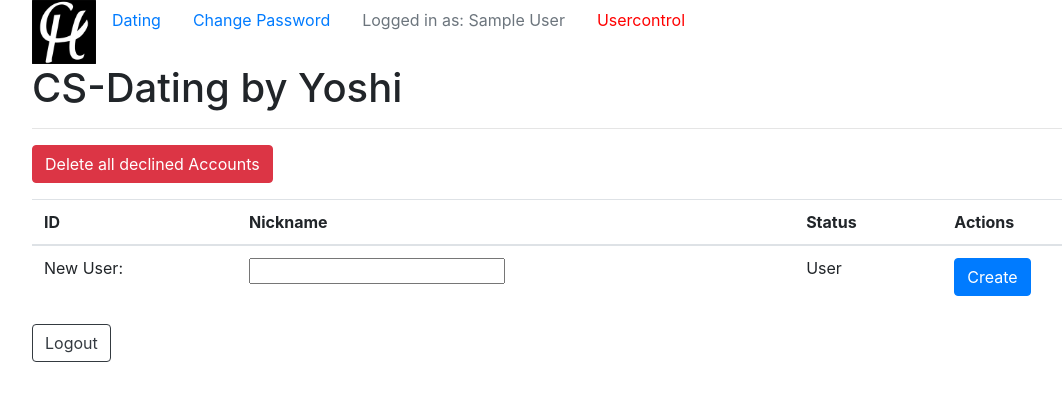
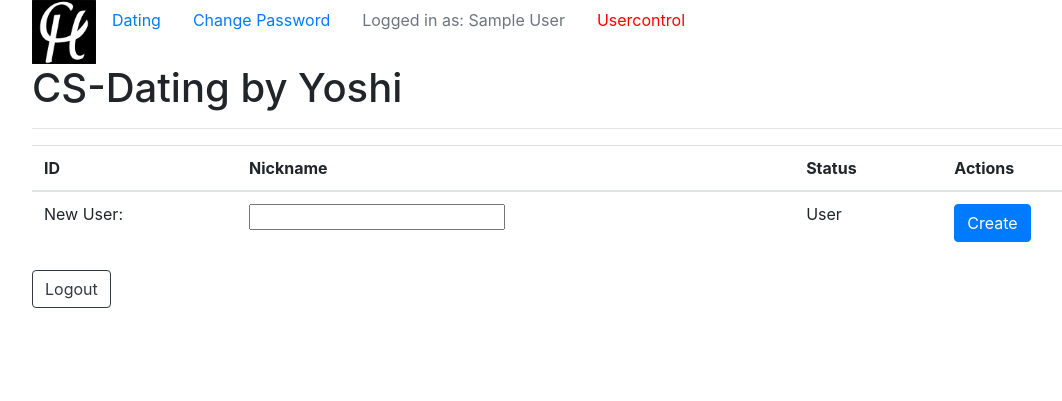
Before and after one commit to y0sh1DE/CSDating, a PHP site: page /usercontrol.php in a window 1280 px wide. Shown: the top 401 px of the page, without its empty margins (53-1115 px from the left). Run offline with PHP 8.4, Linux system fonts and the light colour scheme; the visitor is signed in with stand-in values (Sample User, id 1); data that the repository does not hold is empty.

Commit message:
Solved Issue #3

```diff
--- a/usercontrol.php
+++ b/usercontrol.php
@@ -11,11 +11,12 @@
 
     <!-- CONTENT -->
     <div class="container">
-        <div style="float:left">
+        <!-- Delete all declined Accounts -->
+        <!--<div style="float:left">
             <form action="includes/delDeclined.inc.php">
                 <button type="submit" class="btn btn-danger" onclick="return confirm('Do you really want to delete all declined Accounts?');">Delete all declined Accounts</button>
             </form>
-        </div>
+        </div>-->
         <div>
             <!-- USER LIST -->
                 <table class="table">
```
Also changed, not shown: 1 other file.
